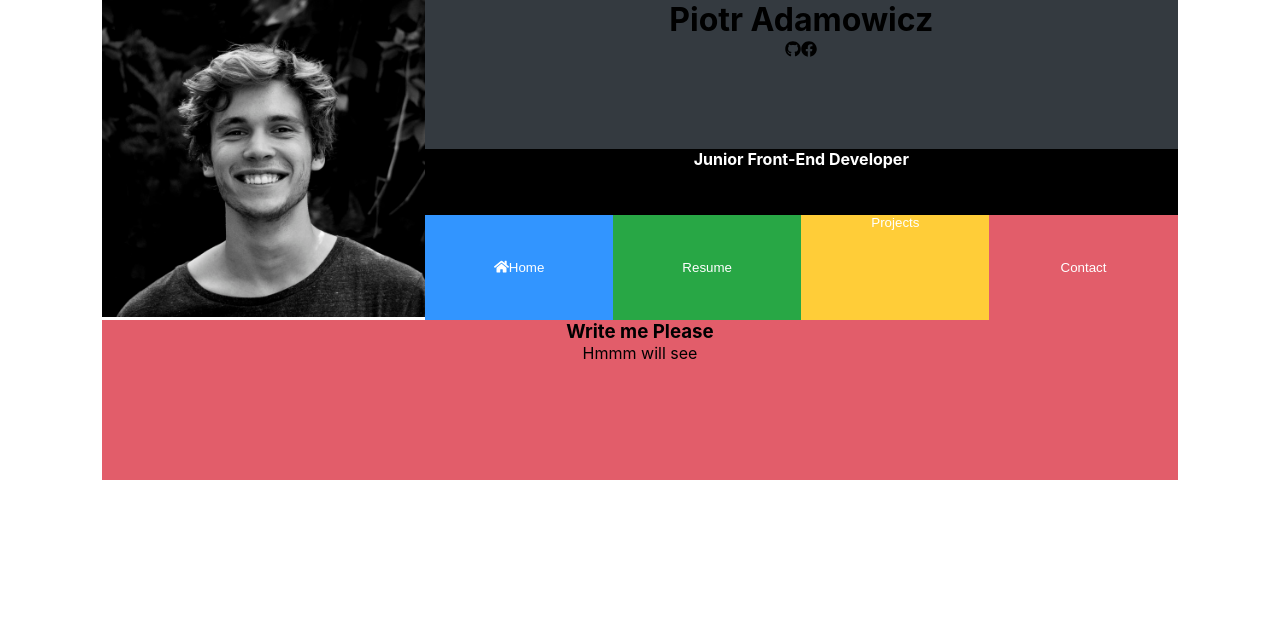
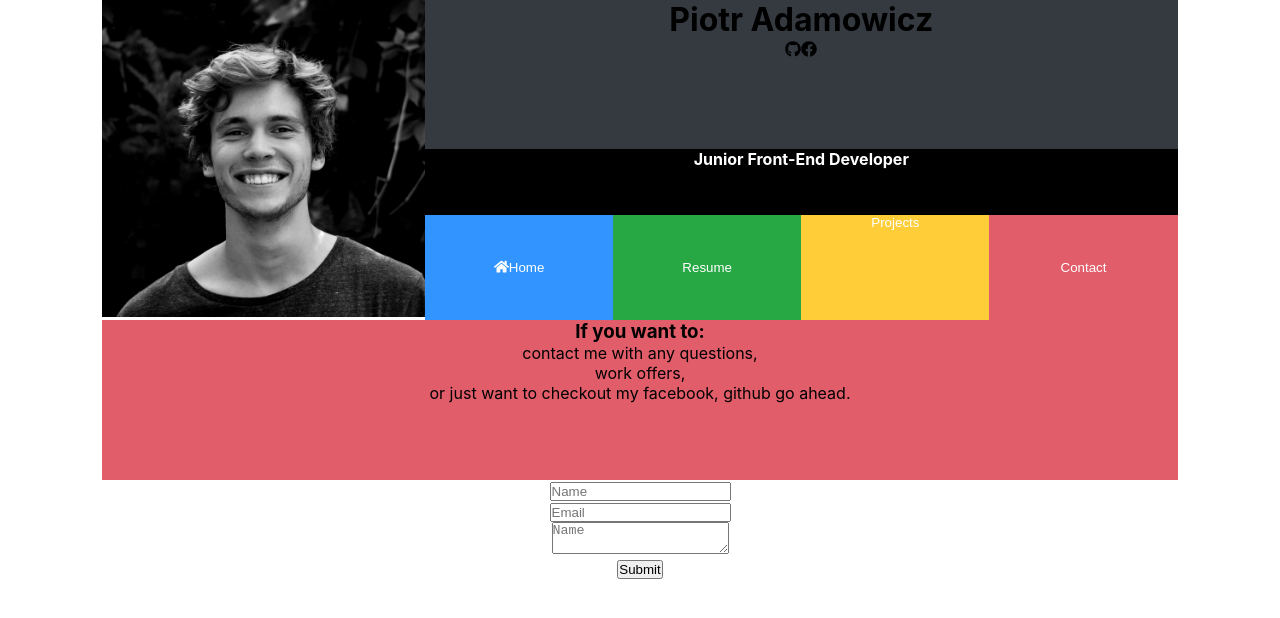
Before and after one commit to PiotrAdamowicz/PortfolioGridinReact, a React (Create React App) app: page / in a window 1280 px wide. Both pictures are taken after a click on the button "Contact". Shown: the top 618 px of the page. Built offline with nearby package versions, Linux system fonts and the light colour scheme.

Commit message:
DONE: Basic text content done NEXT: Home and Projects tab structure

```diff
--- a/src/components/App.js
+++ b/src/components/App.js
@@ -8,6 +8,7 @@ import { FontAwesomeIcon } from "@fortawesome/react-fontawesome";
 
 import Card from "../components/Card";
 import Resume from "../components/Resume";
+import Form from "../components/Form";
 
 class App extends Component {
   state = {
@@ -16,7 +17,7 @@ class App extends Component {
         id: "home",
         title: "Hi my name is Peter...",
         paragraphs: [
-          "I'm an aspiring front-end developer. Curently i'm working full time in unrelated industry. This portfolio is a story of me lerning the craft, trying to manage time and all the other activites. But... the bigest struggle is trying to sort myself",
+          "I'm an aspiring front-end developer. Currently I'm working full time in unrelated industry. This portfolio is a story of me learning the craft, trying to manage time and all the other activities. But... thebiggest struggle is trying to sort myself",
           `Gosh that sound serious. If you want to know more about me...`,
           "I welcome you"
         ]
@@ -31,14 +32,19 @@ class App extends Component {
       },
       projects: {
         id: "projects",
-        title:
-          "All of those count as work in progres that I'm proud enough to show",
-        paragraphs: ["Yeah Tic Tac Toe and this portfolio"]
+        title: "My learning experience",
+        paragraphs: [
+          "Below you can find selection of my works, mostly unfinished. Those works are in progress. The main goal here is to learn. The more I learn, more skills I have, the closer I get to finished projects."
+        ]
       },
       contact: {
         id: "contact",
-        title: "Write me Please",
-        paragraphs: ["Hmmm will see"]
+        title: "If you want to:",
+        paragraphs: [
+          "contact me with any questions, ",
+          "work offers, ",
+          "or just want to checkout my facebook, github go ahead."
+        ]
       }
     },
     isActive: {
@@ -181,11 +187,15 @@ class App extends Component {
             false
           )}
           {isActive.contact ? (
-            <Card
-              cardID={contact.id}
-              title={contact.title}
-              paragraphs={contact.paragraphs}
-            />
+            <>
+              <Card
+                cardID={contact.id}
+                title={contact.title}
+                paragraphs={contact.paragraphs}
+              />
+              {/* TODO: CONNECTING FORM LOGIC */}
+              <Form />
+            </>
           ) : (
             false
           )}
--- /dev/null
+++ b/src/components/Form.js
@@ -0,0 +1,62 @@
+import React, { Component } from "react";
+
+class Form extends Component {
+  state = { form: "" };
+  render() {
+    return (
+      <form>
+        <div class="form-group">
+          <div class="input-group input-group-lg">
+            <div class="input-group-prepend">
+              <span class="input-group-text bg-danger text-white">
+                <i class="fas fa-user" />
+              </span>
+            </div>
+            <input
+              type="text"
+              class="form-control bg-dark text-white"
+              placeholder="Name"
+            />
+          </div>
+        </div>
+
+        <div class="form-group">
+          <div class="input-group input-group-lg">
+            <div class="input-group-prepend">
+              <span class="input-group-text bg-danger text-white">
+                <i class="fas fa-envelope" />
+              </span>
+            </div>
+            <input
+              type="email"
+              class="form-control bg-dark text-white"
+              placeholder="Email"
+            />
+          </div>
+        </div>
+
+        <div class="form-group">
+          <div class="input-group input-group-lg">
+            <div class="input-group-prepend">
+              <span class="input-group-text bg-danger text-white">
+                <i class="fas fa-pencil-alt" />
+              </span>
+            </div>
+            <textarea
+              class="form-control bg-dark text-white"
+              placeholder="Name"
+            />
+          </div>
+        </div>
+
+        <input
+          type="submit"
+          value="Submit"
+          class="btn btn-danger btn-block btn-lg"
+        />
+      </form>
+    );
+  }
+}
+
+export default Form;
```
